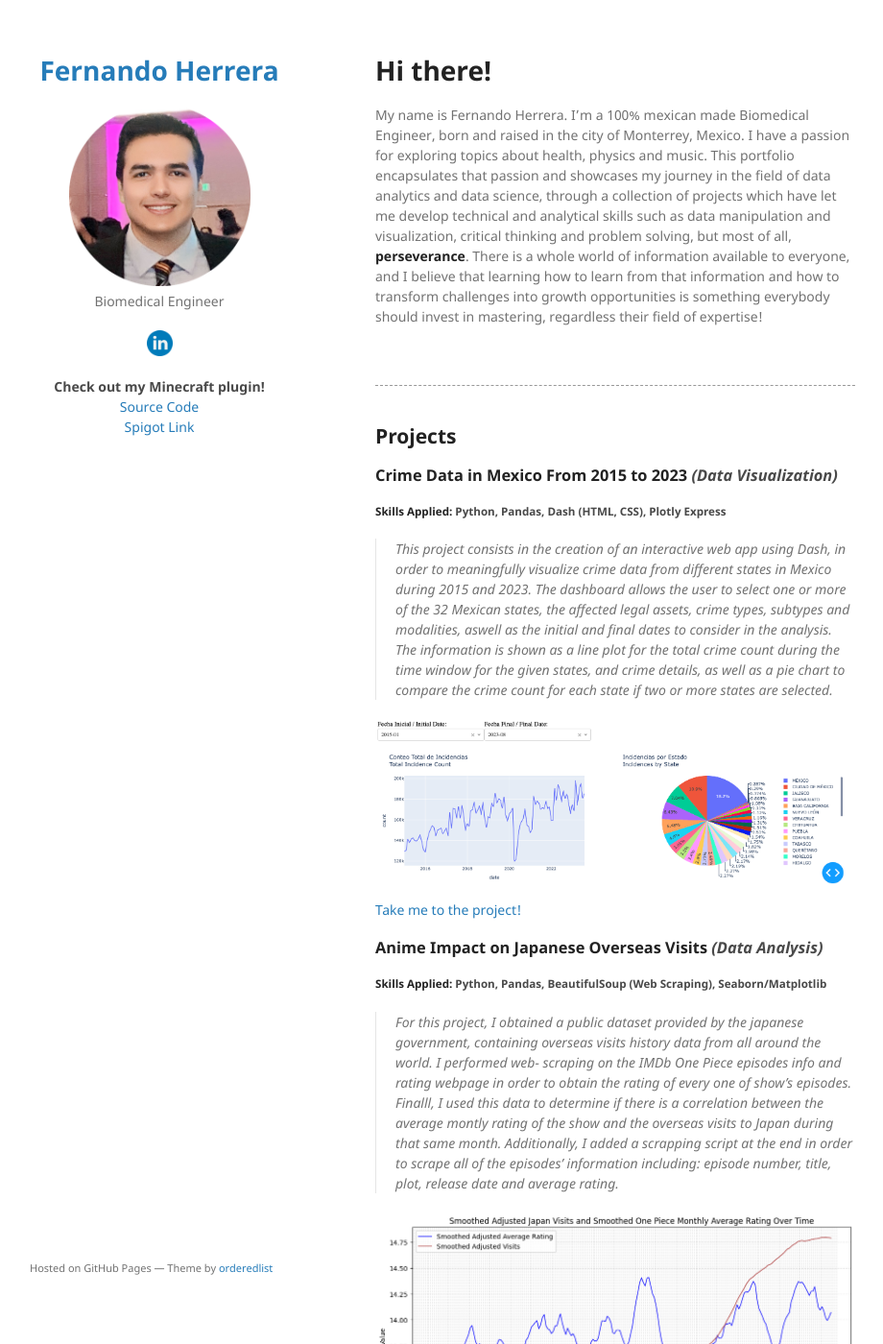
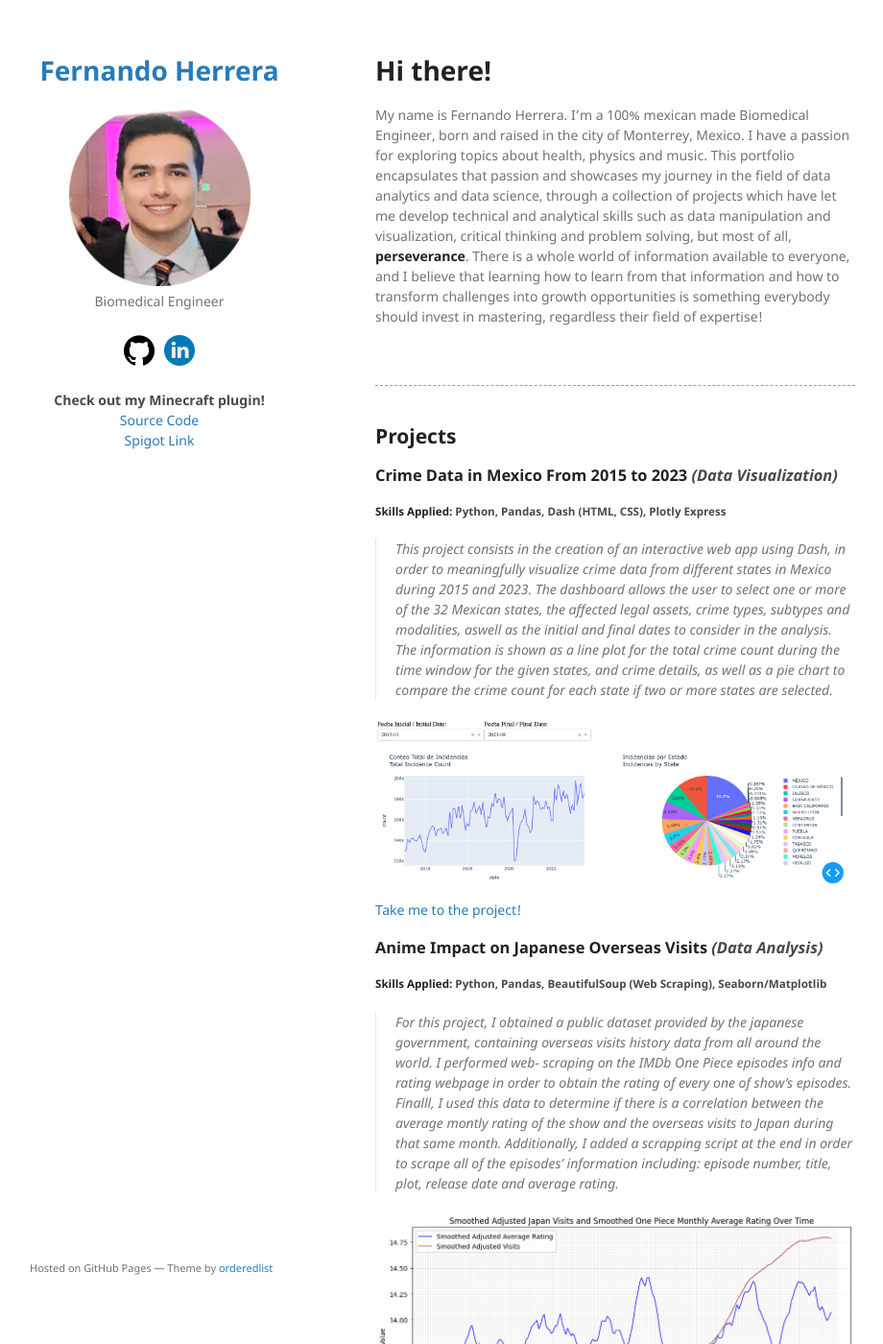
Before and after one commit to fhg99/fhg99.github.io, a Jekyll site: the page built from index.md, in a window 1280 px wide and 1400 px high. Shown: the whole window at 96% size, without its empty margins (179-1099 px from the left). Built offline with Jekyll 4.4.1, drawn with Linux system fonts in a browser that asks for light colours.

Commit message:
Github Icon / URL and Style
Added a Github icon besides the Linkedin icon and a custom.css file.

```diff
--- a/_layouts/default.html
+++ b/_layouts/default.html
@@ -7,6 +7,7 @@
 
 {% seo %}
     <link rel="stylesheet" href="{{ "/assets/css/style.css?v=" | append: site.github.build_revision | relative_url }}">
+    <link rel="stylesheet" type="text/css" href="/assets/css/custom.css">
     <!--[if lt IE 9]>
     <script src="https://cdnjs.cloudflare.com/ajax/libs/html5shiv/3.7.3/html5shiv.min.js"></script>
     <![endif]-->
@@ -27,18 +28,27 @@
         <p class="view"><a href="{{ site.github.repository_url }}">View the Project on GitHub <small>{{ site.github.repository_nwo }}</small></a></p>
         {% endif %}
 
-        {% if site.github.is_user_page %}
-        <p class="view"><a href="{{ site.github.owner_url }}">View My GitHub Profile</a></p>
-        {% endif %}
+        <!--
+          {% if site.github.is_user_page %}
+            <p class="view"><a href="{{ site.github.owner_url }}">View My GitHub Profile</a></p>
+          {% endif %}
+        -->
 
         <div class="more-info">
-          <div>
-            <a style="width: 10%; display: inline-block; margin-bottom: 1rem;" href="https://www.linkedin.com/in/fernando-herrera-garza-888678217/">
-              <img style="max-width: auto;" src="/assets/img/linkedin_icon.png">
-            </a>
+          <div class="container">
+            <div class="icon-container">
+              <a href="https://github.com/fhg99">
+                <img src="/assets/img/github_icon.png" alt="GitHub">
+              </a>
+            </div>
+            <div class="icon-container">
+              <a href="https://www.linkedin.com/in/fernando-herrera-garza-888678217/">
+                <img src="/assets/img/linkedin_icon.png" alt="LinkedIn">
+              </a>
+            </div>
           </div>
 
-          <div style="display: inline-block; white-space: nowrap;">
+          <div style="display: inline-block;">
             <h4 style="margin-bottom: auto;" class="minecraft-plugin">Check out my Minecraft plugin!</h4>
             <ul style="list-style: none; display: inline-block; padding-left: 0; margin-left: 0;">
               <li><a href="https://github.com/FerskiGames/Snipecraft"> Source Code </a></li>
--- /dev/null
+++ b/assets/css/custom.css
@@ -0,0 +1,28 @@
+.container {
+    display: flex;
+    align-self: center;
+    justify-content: center;
+    margin: 0 1.3rem 1.3rem 1.3rem;
+}
+
+.icon-container {
+    margin: 0.3rem;
+    display: inline-block;
+    transition: transform 0.5s;
+    width: 2rem;
+    height: 2rem;
+    overflow: hidden;
+}
+
+.icon-container a {
+    display: block;
+}
+
+.icon-container img {
+    max-width: 100%;
+    height: auto;
+}
+
+.icon-container:hover {
+    transform: scale(1.2);
+}
```
Also changed, not shown: assets/img/github_icon.png (added).
